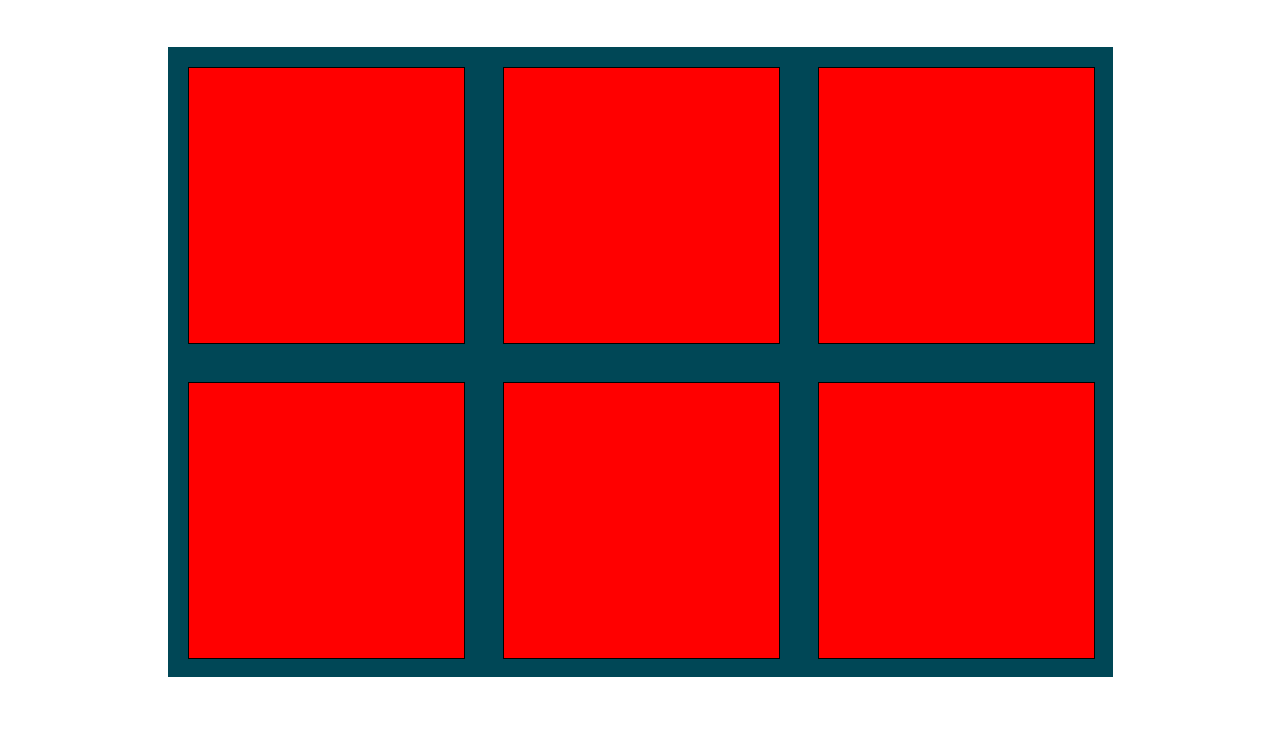
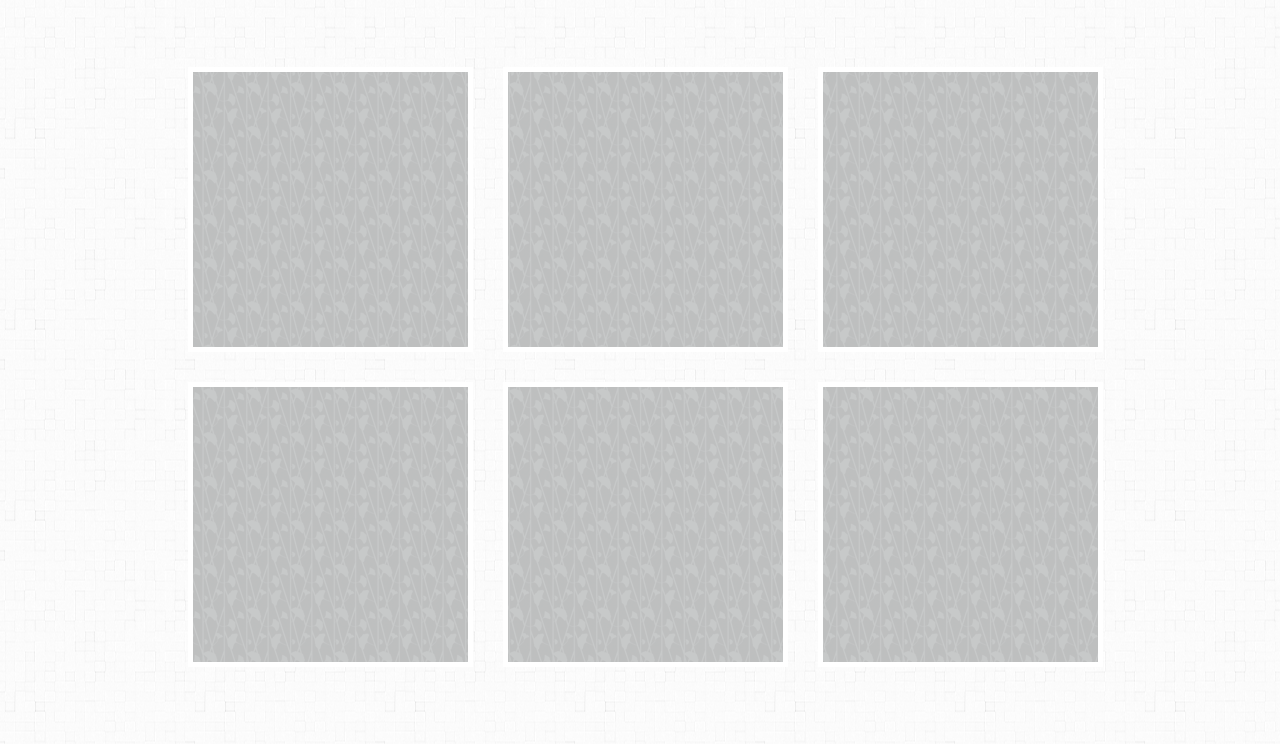
Before and after one commit to Nearei/EventBox, a plain HTML site: page public/event.html in a window 1280 px wide. Shown: the part 56-800 px from the top of the page. Drawn offline with nearby package versions, Linux system fonts and the light colour scheme.

Commit message:
added background for event page

```diff
--- a/public/event.html
+++ b/public/event.html
@@ -22,7 +22,7 @@
 			overflow-y: scroll;
 		}
 		.gridster div {
-			border:1px solid black;
+			border:5px solid white;
 		}
 		.gridster ul {
 			list-style-type: none;
@@ -59,16 +59,20 @@
 			color:#88ABE6;
 		}
 		body {
+			background: url('/img/event_background.png') center center fixed;
+			background-repeat: repeat;
 			padding:0;
 			font-family:"Open Sans", sans-serif;
 		}
 		.event-card {
-			background-color:red;
+			background: url('/img/wild_flowers.png') center center fixed;
+			background-repeat: repeat;
 			width:100%;
 			height:100%;
 		}
 		.event-wrapper {
-			background:#004756;
+			background: url('/img/event_background.png') center center fixed;
+			background-repeat: repeat;
 			margin:auto;
 			position:absolute;
 			top:35px;
```
Also changed, not shown: public/img/event_background.png (added), public/img/wild_flowers.png (added).
